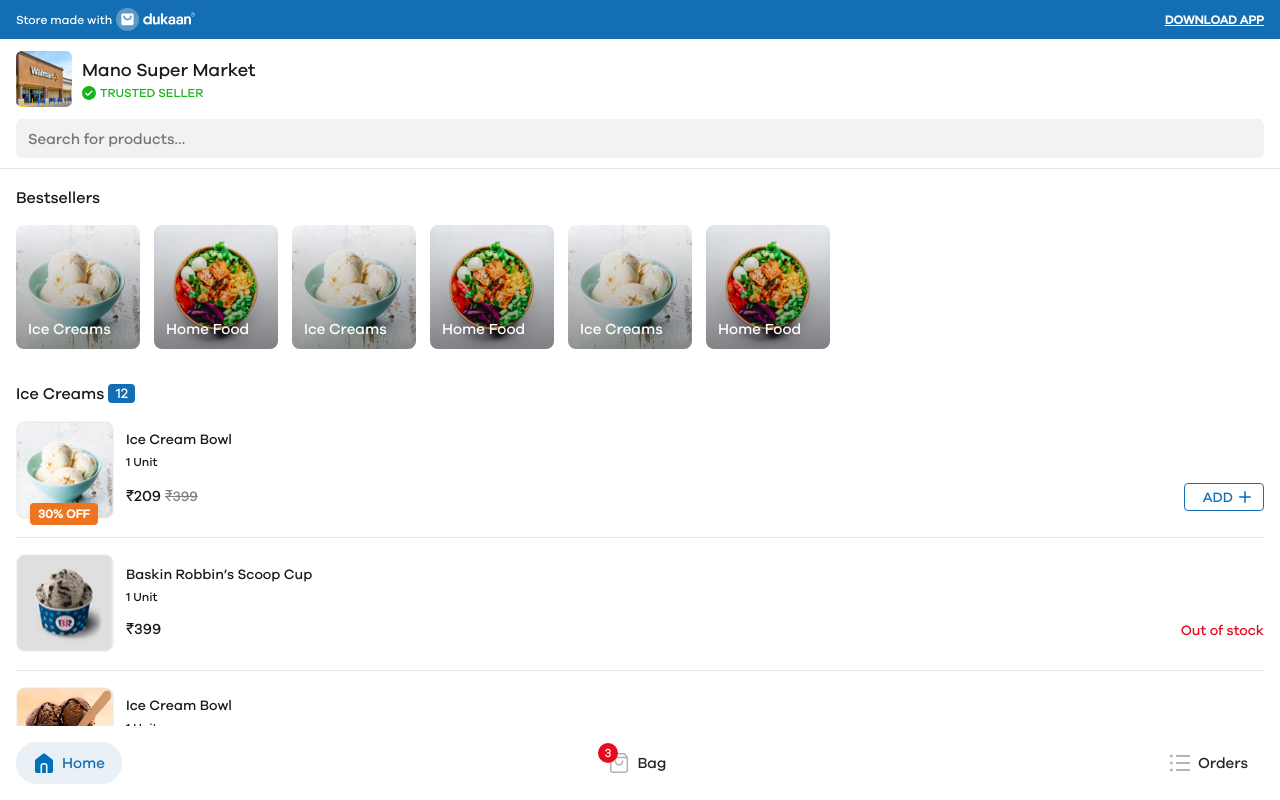
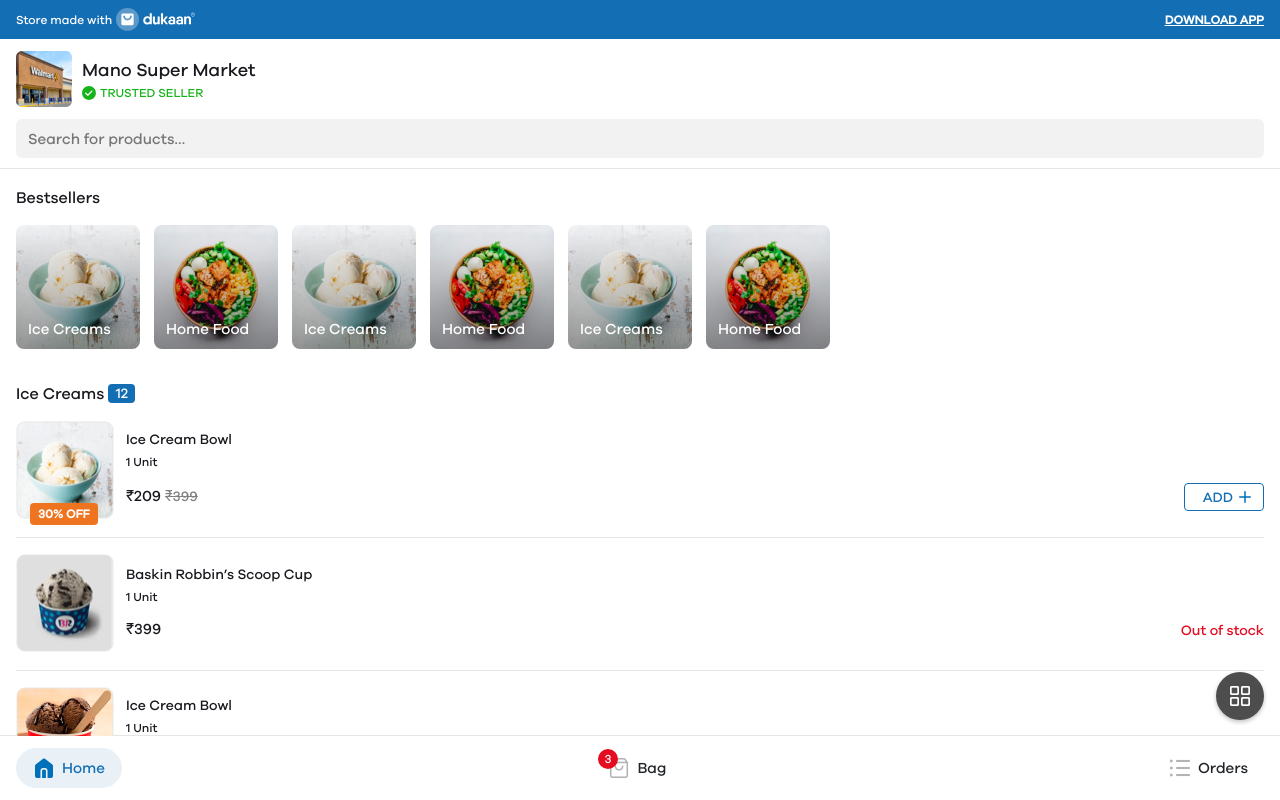
Before and after one commit to NabaSD/dukaan-ui, a React (Create React App) app: page / in a window 1280 px wide. Built offline with nearby package versions, Linux system fonts and the light colour scheme.

Commit message:
footer navbar issue fixed

```diff
--- a/src/components/fab-button/Fab-button.scss
+++ b/src/components/fab-button/Fab-button.scss
@@ -1,6 +1,6 @@
 .fab {
     position: absolute;
-    bottom: 18px;
+    bottom: 80px;
     right: 16px;
     width: 48px;
     height: 48px;
@@ -9,4 +9,5 @@
     border-radius: 24px;
     box-shadow: 0 2px 4px 0 rgba(0, 0, 0, 0.25);
     background-color: #4d4d4d;
+    z-index: 333;
   }
--- a/src/components/footer/footer.scss
+++ b/src/components/footer/footer.scss
@@ -2,7 +2,6 @@
     margin-top: 40px;
     background-color: #1a181e;
     padding: 0 16px 24px;
-    position: relative;
     .icon-container {
         padding: 22px 8px;
     }
--- a/src/components/navbar/Navbar.scss
+++ b/src/components/navbar/Navbar.scss
@@ -1,8 +1,10 @@
 .tab {
-    padding: 16px 16px;
+    padding: 12px 16px;
+    box-shadow: 0 -0.5px 0 0 #cccccc;
+    background-color: #ffffff
 }
 .tab-container {
-    padding: 8px 16px 8px 15px;
+    padding: 7px 16px 7px 15px;
     border-radius: 20px;
     font-size: 15px;
     position: relative;
--- a/src/screens/home/Home.scss
+++ b/src/screens/home/Home.scss
@@ -4,6 +4,6 @@
   margin: auto;
 }
 .content-container {
-  height: calc(100vh - 113px);
+  height: calc(100vh - 103px);
   overflow-y: scroll;
 }
```
